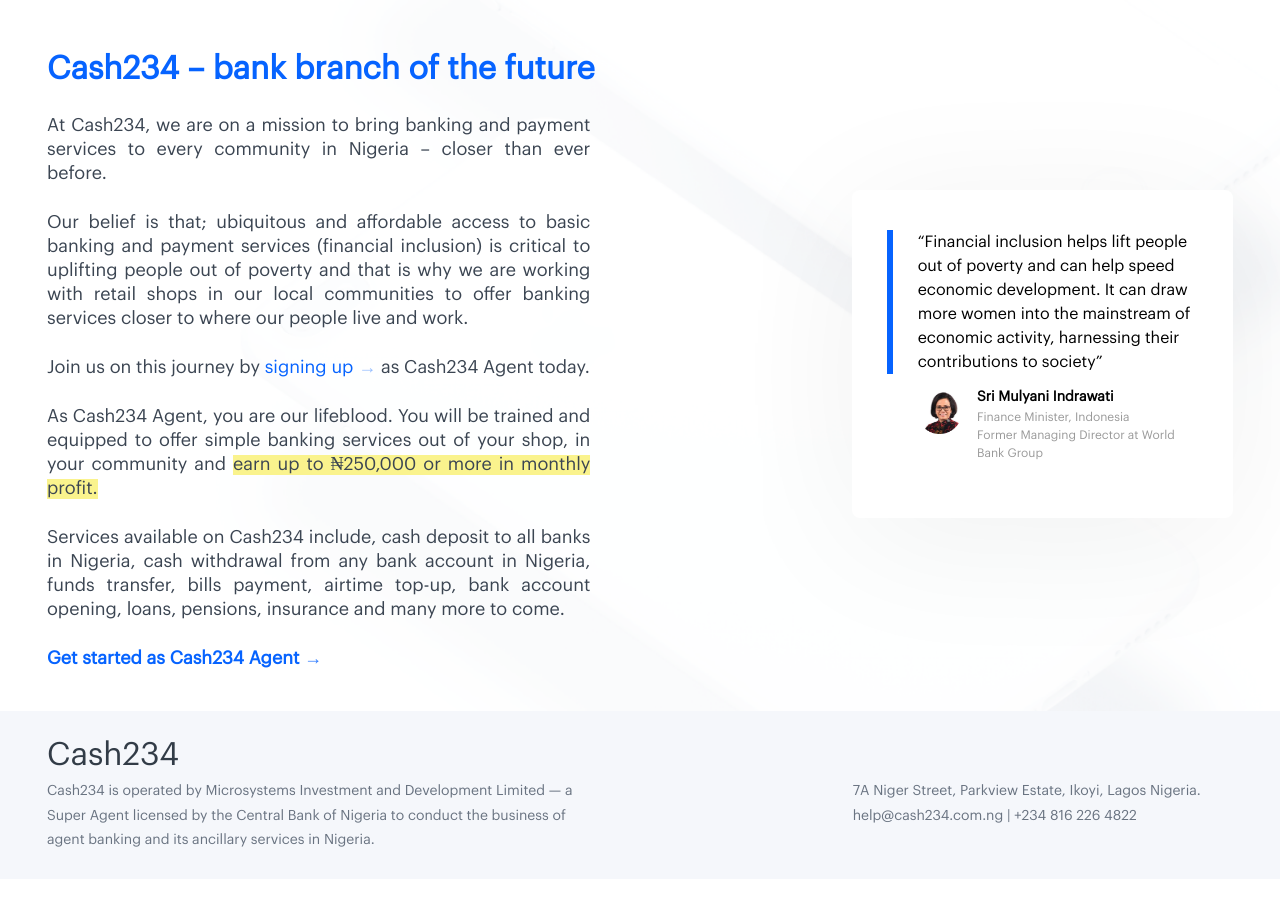
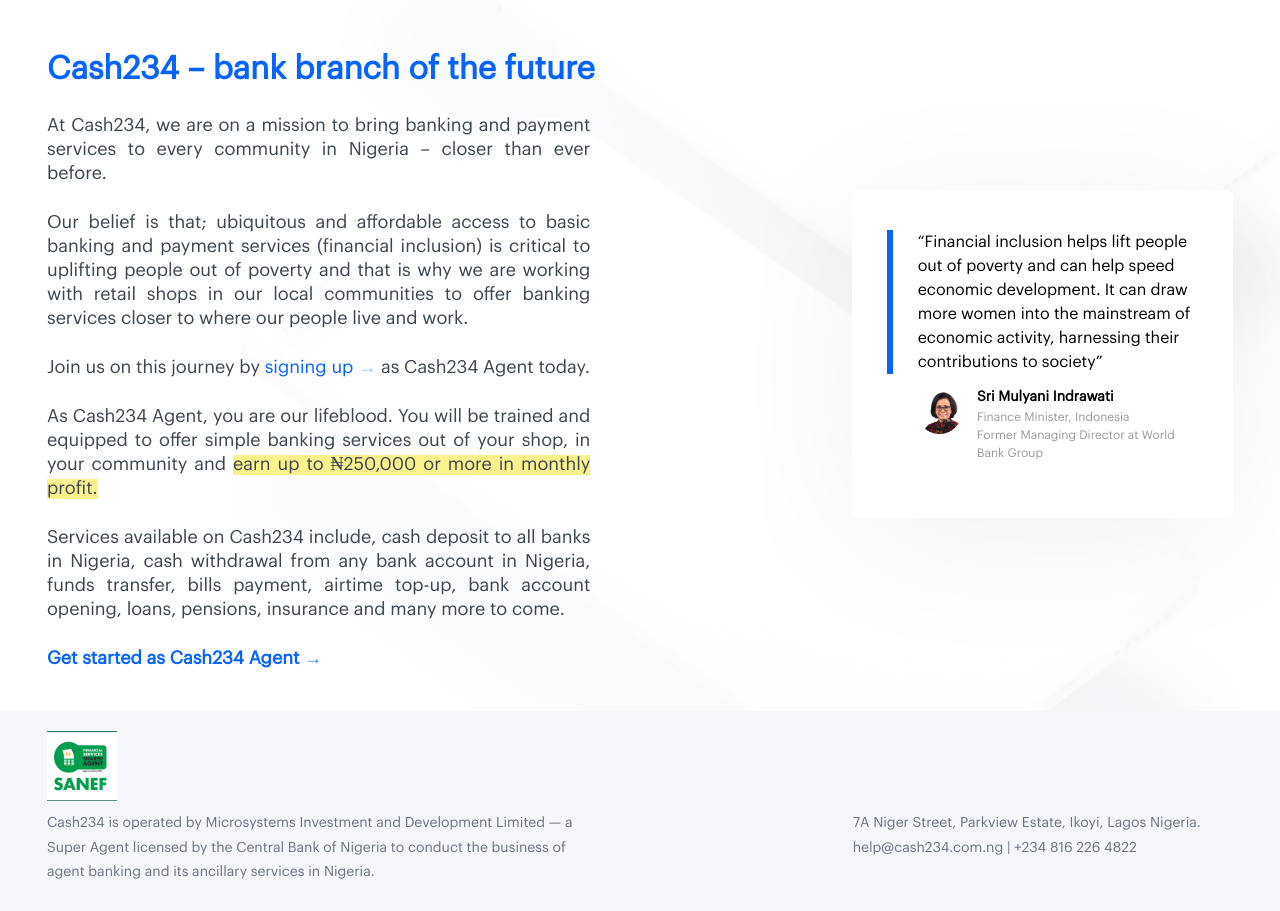
Before and after one commit to oyinkan/Cash234, a plain HTML site: page index.html in a window 1280 px wide. Before the commit the page ends 879 px from the top, so only its background shows below. Drawn offline with Linux system fonts and the light colour scheme.

Commit message:
changed the logo

```diff
--- a/css/style.css
+++ b/css/style.css
@@ -133,3 +133,7 @@
 .cash-div {
     width: 94%;
 }
+.footer-logo {
+    height: 70px;
+    margin-bottom: 10px;
+}
--- a/index.html
+++ b/index.html
@@ -97,7 +97,7 @@
         </div>
         <footer id="website-footer">
             <div class="container-fluid">
-                <a href="index.html"><span class="logo">Cash234</span></a>
+                <a href="https://twitter.com/sanefnigeria"><span class="logo"><img src="images/sanef.png" class="footer-logo" alt="logo"></span></a>
                 <div class="row">
                     <div class="col-lg-6 col-md-5">
                         <div class="cash-div">
```
Also changed, not shown: images/sanef.png (added).
